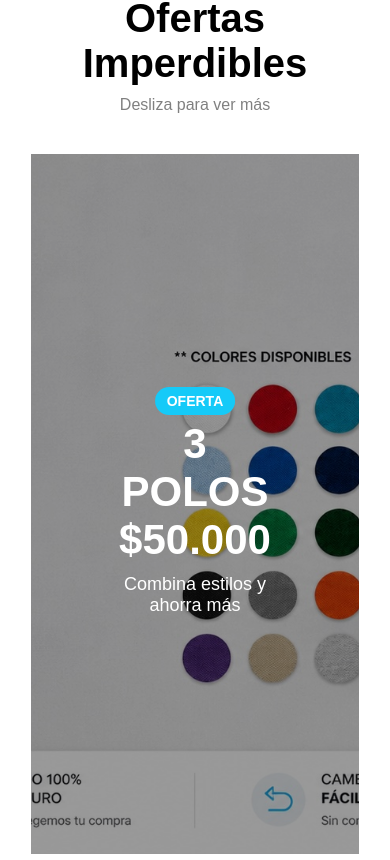
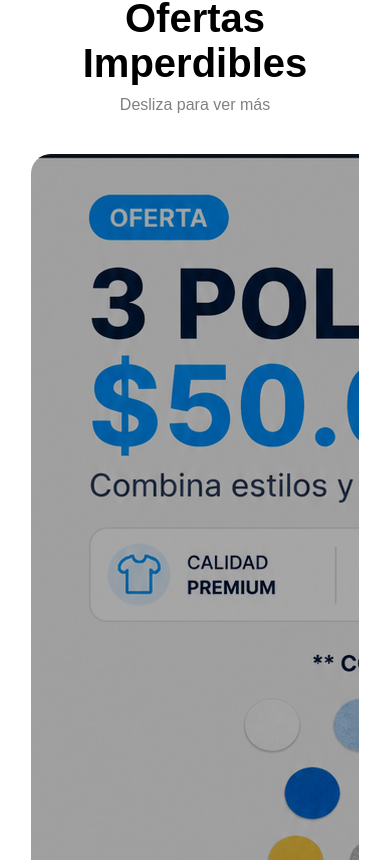
Before and after one commit to Milu2662/Textiles-JYM, a React (Vite) app: page / in a window 390 px wide. Shown: the part 2164-3024 px from the top of the page. Built offline with nearby package versions, Linux system fonts and the light colour scheme.

Commit message:
Fix cellphone -version6

```diff
--- a/src/components/Promotion.jsx
+++ b/src/components/Promotion.jsx
@@ -1,7 +1,9 @@
 import "./promotion.css";
 
 export default function Promotion() {
+
   return (
+
     <section id="promotion" className="promotion">
 
       <div className="promotion-header">
@@ -13,14 +15,24 @@ export default function Promotion() {
 
         {/* SLIDE 1 */}
         <div className="slide">
-          <div
-            className="slide-bg"
-            style={{
-              backgroundImage: 'url("/promotions/promo2.jpg")'
-            }}
-          ></div>
-        <div className="overlay"></div>
 
+          <picture>
+
+            {/* IMAGEN CELULAR */}
+            <source
+              media="(max-width: 768px)"
+              srcSet="/promotions/promo2-mobile.jpg"
+            />
+
+            {/* IMAGEN DESKTOP */}
+            <img
+              src="/promotions/promo2.jpg"
+              alt="Promoción Polos"
+              className="slide-image"
+            />
+
+          </picture>
+          <div className="overlay"></div>
           <div className="slide-content">
             <span className="badge blue">OFERTA</span>
             <h3>3 POLOS $50.000</h3>
@@ -28,28 +40,33 @@ export default function Promotion() {
           </div>
         </div>
 
-
-
         {/* SLIDE 2 */}
         <div className="slide">
-          <div
-            className="slide-bg"
-            style={{
-              backgroundImage: 'url("/promotions/oferta2.jpg")'
-            }}
 
-          ></div>
+          <picture>
+
+            {/* IMAGEN CELULAR */}
+            <source
+              media="(max-width: 768px)"
+              srcSet="/promotions/oferta2-mobile.jpg"
+            />
+
+            {/* IMAGEN DESKTOP */}
+            <img
+              src="/promotions/oferta2.jpg"
+              alt="Promoción Camisetas"
+              className="slide-image"
+            />
+
+          </picture>
           <div className="overlay"></div>
-
           <div className="slide-content">
             <span className="badge red">2x1</span>
             <h3>CAMISETAS T-SHIRT</h3>
             <p>Compra 1 y llévate 2</p>
           </div>
         </div>
-
       </div>
-
     </section>
   );
 }
--- a/src/components/promotion.css
+++ b/src/components/promotion.css
@@ -1,94 +1,143 @@
-.promotion {
-  padding: 60px 0;
-  background: #fff;
+.promotion{
+  padding:60px 0;
+  background:#fff;
 }
 
-.promotion-header {
-  text-align: center;
-  margin-bottom: 40px;
+/* HEADER */
+
+.promotion-header{
+  text-align:center;
+  margin-bottom:40px;
 }
 
-.promotion-header h2 {
-  font-size: 40px;
-  font-weight: bold;
+.promotion-header h2{
+  font-size:clamp(2.5rem,5vw,4rem);
+  font-weight:bold;
 }
 
-.promotion-header p {
-  color: gray;
-  margin-top: 10px;
+.promotion-header p{
+  color:gray;
+  margin-top:10px;
 }
 
 /* SLIDER */
-.slider {
-  display: flex;
-  overflow-x: auto;
-  scroll-snap-type: x mandatory;
-  scroll-behavior: smooth;
+
+.slider{
+  display:flex;
+
+  gap:20px;
+
+  overflow-x:auto;
+
+  scroll-snap-type:x mandatory;
+  scroll-behavior:smooth;
+
+  padding:0 20px 20px;
 }
 
-.slider::-webkit-scrollbar {
-  display: none;
+.slider::-webkit-scrollbar{
+  display:none;
 }
 
 /* SLIDE */
-.slide {
-  min-width: 100%;
-  height: 700px; /* 🔥 antes 450 / 500 */
-  position: relative;
-  scroll-snap-align: center;
+
+.slide{
+  min-width:90%;
+
+  position:relative;
+
+  scroll-snap-align:center;
+
+  border-radius:20px;
+
+  overflow:hidden;
+
+  flex-shrink:0;
+
+  background:#f5f5f5;
 }
-/* FONDO */
-.slide-bg {
-  position: absolute;
-  width: 100%;
-  height: 100%;
 
-  background-size: cover;        /* 🔥 clave */
-  background-position: center;   /* centra bien */
-  background-repeat: no-repeat;
+/* IMAGEN */
+
+.slide-image{
+  width:100%;
+
+  height:auto;
+
+  display:block;
+
+  object-fit:contain;
 }
 
 /* OVERLAY */
-.overlay {
-  position: absolute;
-  width: 100%;
-  height: 100%;
-  background: rgba(0, 0, 0, 0.4);
+
+.overlay{
+  position:absolute;
+  inset:0;
+
+  background:rgba(0,0,0,0.35);
 }
 
 /* CONTENIDO */
-.slide-content {
-  position: absolute;
-  top: 50%;
-  left: 50%;
-  transform: translate(-50%, -50%);
-  color: white;
-  text-align: center;
+
+.slide-content{
+  position:absolute;
+
+  top:50%;
+  left:50%;
+
+  transform:translate(-50%, -50%);
+
+  color:white;
+
+  text-align:center;
+
+  width:90%;
 }
 
-.slide-content h3 {
-  font-size: 42px;
-  font-weight: bold;
-  margin-top: 10px;
+.slide-content h3{
+  font-size:clamp(2rem,6vw,4rem);
+
+  font-weight:bold;
+
+  margin-top:10px;
 }
 
-.slide-content p {
-  margin-top: 10px;
-  font-size: 18px;
+.slide-content p{
+  margin-top:10px;
+
+  font-size:clamp(1rem,2vw,1.2rem);
 }
 
 /* BADGES */
-.badge {
-  padding: 6px 12px;
-  border-radius: 20px;
-  font-size: 14px;
-  font-weight: bold;
+
+.badge{
+  padding:6px 14px;
+
+  border-radius:20px;
+
+  font-size:14px;
+  font-weight:bold;
 }
 
-.badge.red {
-  background: red;
+.badge.red{
+  background:red;
 }
 
-.badge.blue {
-  background: #15caf8;
+.badge.blue{
+  background:#15caf8;
 }
+
+/* RESPONSIVE */
+
+@media (max-width:768px){
+
+  .slide{
+    min-width:95%;
+  }
+
+  .slide-content h3{
+    font-size:3rem;
+  }
+
+}
```
Also changed, not shown: public/promotions/oferta2-mobile.jpg (added), public/promotions/promo2-mobile.jpg (added).
